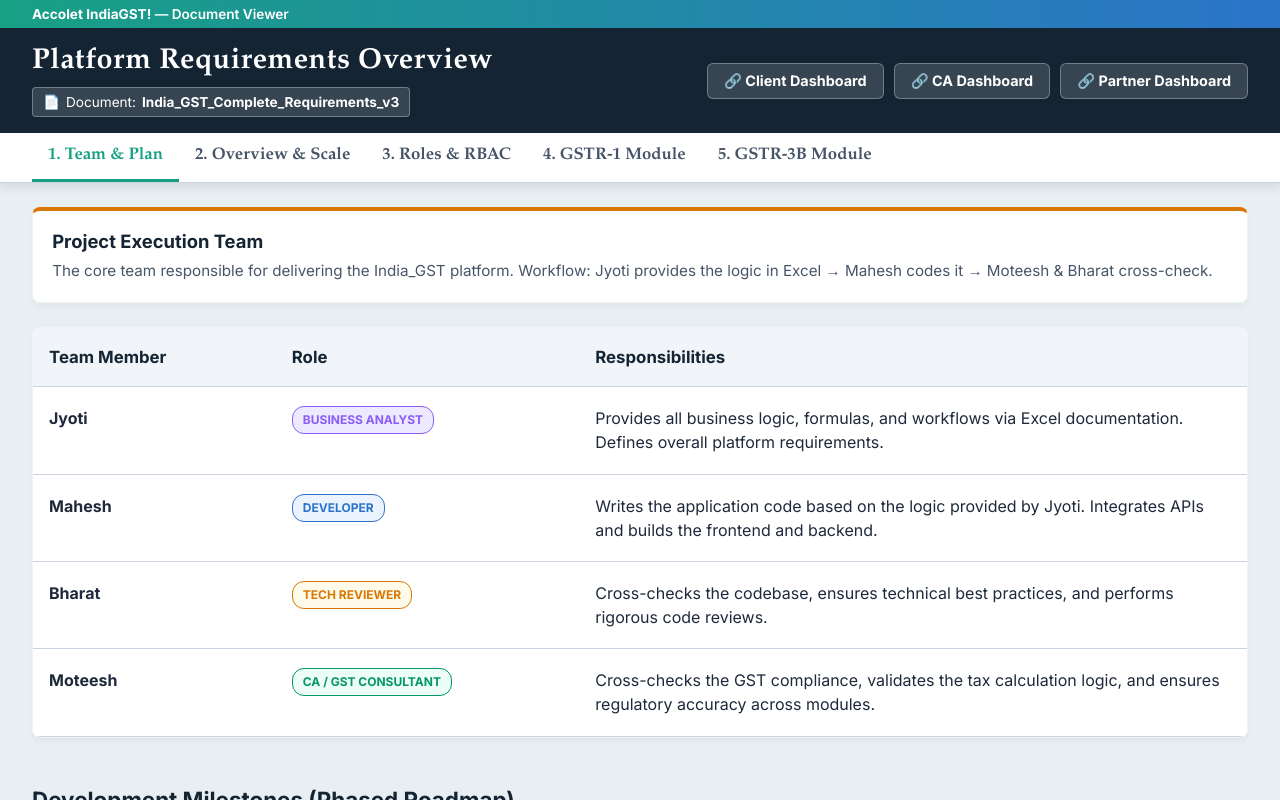
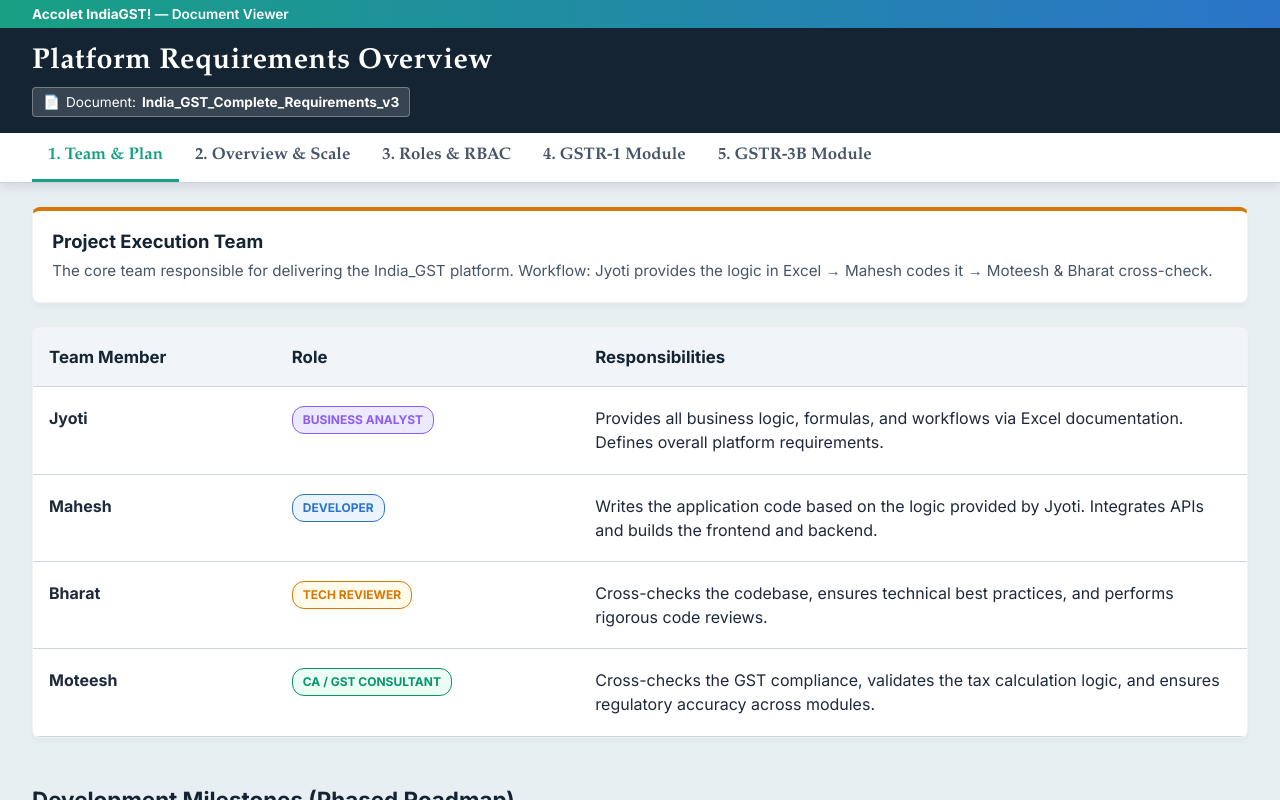
Before and after one commit to jyotiranjanaccolet/Accolet_India_gst, a plain HTML site: page requirements_dashboard.html in a window 1280 px wide. Drawn offline with Linux system fonts and the light colour scheme.

```diff
--- a/requirements_dashboard.html
+++ b/requirements_dashboard.html
@@ -231,9 +231,7 @@
                 </div>
             </div>
             <div style="display: flex; gap: 10px;">
-                <a href="kpi_dashboard.html" target="_blank" style="background: rgba(255, 255, 255, 0.15); color: white; padding: 8px 16px; border-radius: 6px; text-decoration: none; border: 1px solid rgba(255, 255, 255, 0.3); font-size: 0.9rem; font-weight: bold; transition: all 0.2s;" onmouseover="this.style.background='rgba(255, 255, 255, 0.3)'" onmouseout="this.style.background='rgba(255, 255, 255, 0.15)'">🔗 Client Dashboard</a>
-                <a href="ca_dashboard.html" target="_blank" style="background: rgba(255, 255, 255, 0.15); color: white; padding: 8px 16px; border-radius: 6px; text-decoration: none; border: 1px solid rgba(255, 255, 255, 0.3); font-size: 0.9rem; font-weight: bold; transition: all 0.2s;" onmouseover="this.style.background='rgba(255, 255, 255, 0.3)'" onmouseout="this.style.background='rgba(255, 255, 255, 0.15)'">🔗 CA Dashboard</a>
-                <a href="partner_dashboard.html" target="_blank" style="background: rgba(255, 255, 255, 0.15); color: white; padding: 8px 16px; border-radius: 6px; text-decoration: none; border: 1px solid rgba(255, 255, 255, 0.3); font-size: 0.9rem; font-weight: bold; transition: all 0.2s;" onmouseover="this.style.background='rgba(255, 255, 255, 0.3)'" onmouseout="this.style.background='rgba(255, 255, 255, 0.15)'">🔗 Partner Dashboard</a>
+                <!-- Links removed as requested -->
             </div>
         </div>
 
```
